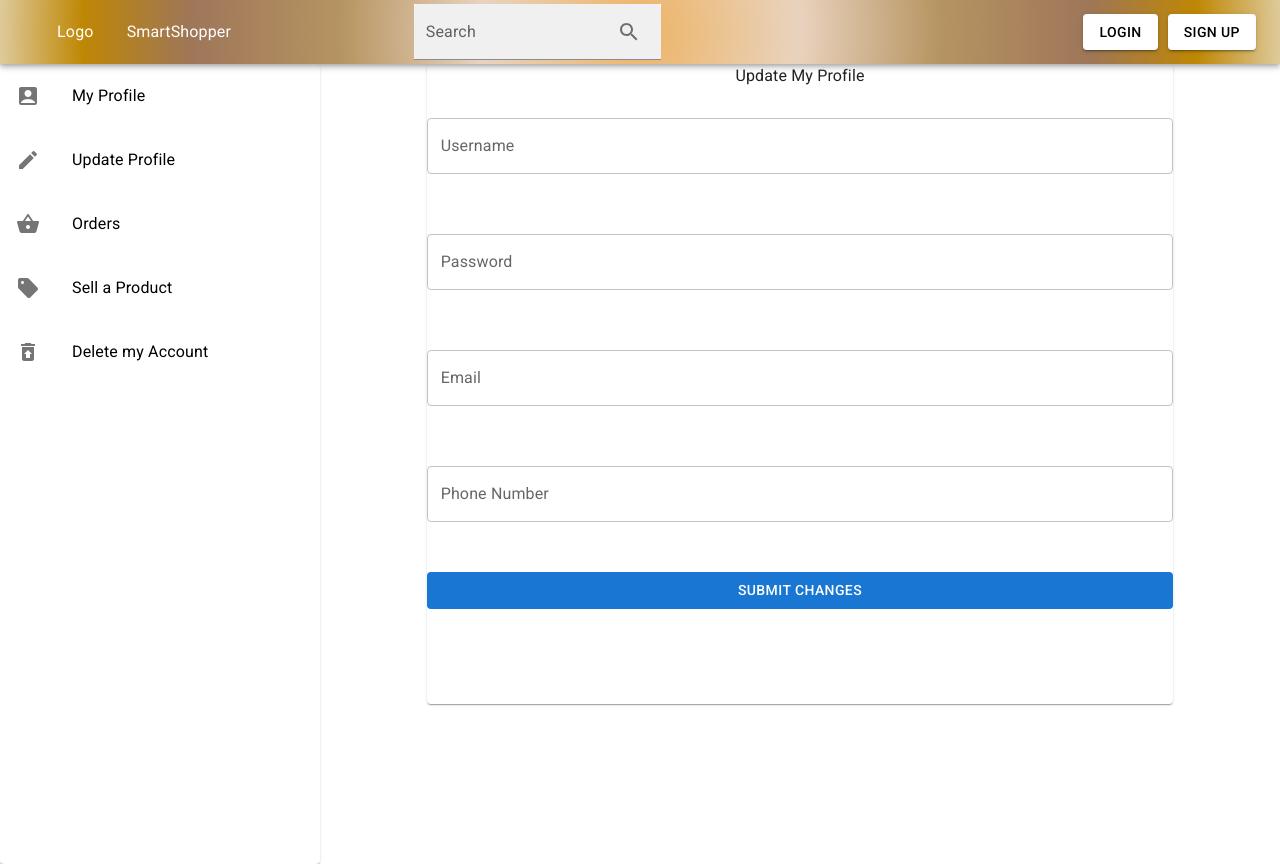
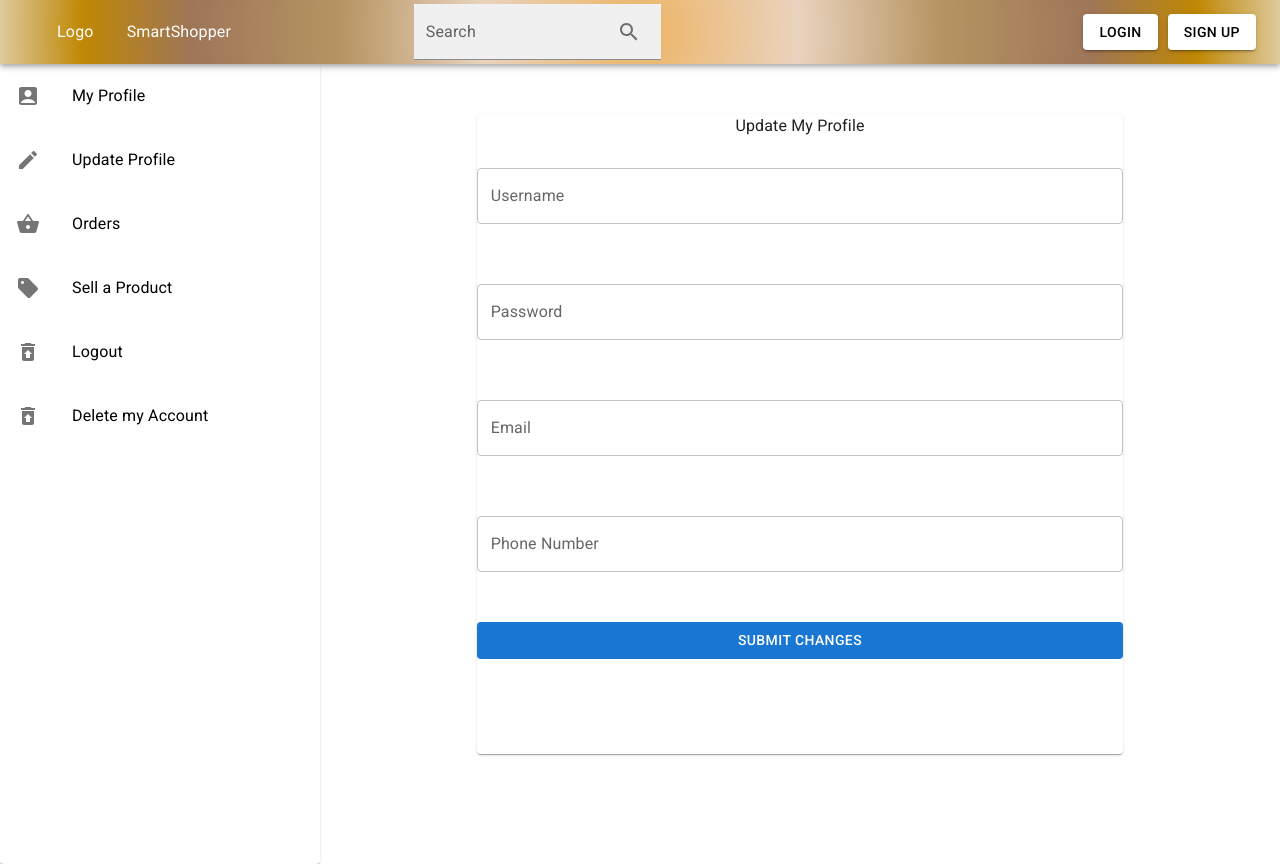
Before and after one commit to GitHub23211/Smart_Sneaker_Head, a React (Create React App) app: page /user/updateprofile in a window 1280 px wide. Built offline with nearby package versions, Linux system fonts and the light colour scheme.

Commit message:
modified user component

```diff
--- a/src/Components/User.js
+++ b/src/Components/User.js
@@ -1,20 +1,21 @@
-import React from "react";
+import { React, useContext } from "react";
+import LoginContext from '../LoginContext';
+import { Link, Outlet } from 'react-router-dom';
 
 import {ListItemButton, ListItemIcon,List , ListItem , ListItemText,Grid, Paper} from "@mui/material";
-
 import AccountBoxIcon from '@mui/icons-material/AccountBox';
 import EditIcon from '@mui/icons-material/Edit';
 import RestoreFromTrashIcon from '@mui/icons-material/RestoreFromTrash';
 import SellIcon from '@mui/icons-material/Sell';
 import ShoppingBasketIcon from '@mui/icons-material/ShoppingBasket';
-import MenuIcon from '@mui/icons-material/Menu';
 
-import {Link} from 'react-router-dom';
-import {Outlet } from "react-router-dom";
+
 const User = () =>{
 
   const paperStyle = {height:'100vh'}
-  const outletStyle = {margin:'auto' , height:'80vh'}
+  const outletStyle = {margin:'50px' , height:'80vh', alignItems:"center",
+  justifyContent:"center"}
+  const {setLogin} = useContext(LoginContext);
 
     return(
     <>
@@ -67,10 +68,21 @@ const User = () =>{
       </List>
       </Link>
 
+      <Link style={{color:"black" , textDecoration: 'none'}}  to = "/">
+        <List>
+          <ListItem disablePadding>
+            <ListItemButton onClick={ () => { setLogin(false)} } >
+              <ListItemIcon>< RestoreFromTrashIcon/></ListItemIcon>
+              <ListItemText primary="Logout" />
+            </ListItemButton>
+          </ListItem>
+         </List>
+      </Link>
+
       <Link style={{color:"black" , textDecoration: 'none'}}  to = "/user/delete">
         <List>
           <ListItem disablePadding>
-            <ListItemButton href="/user/delete">
+            <ListItemButton>
               <ListItemIcon>< RestoreFromTrashIcon/></ListItemIcon>
               <ListItemText primary="Delete my Account" />
             </ListItemButton>
@@ -84,8 +96,10 @@ const User = () =>{
     <Grid item xs={0} sm={1} />
     <Grid item xs={12} sm={7} align='center'>
          <Paper style={outletStyle}>
-            <Outlet />
-        </Paper>
+         <Outlet />
+         </Paper>
+
+
     </Grid>
   </Grid>
   </>
```
